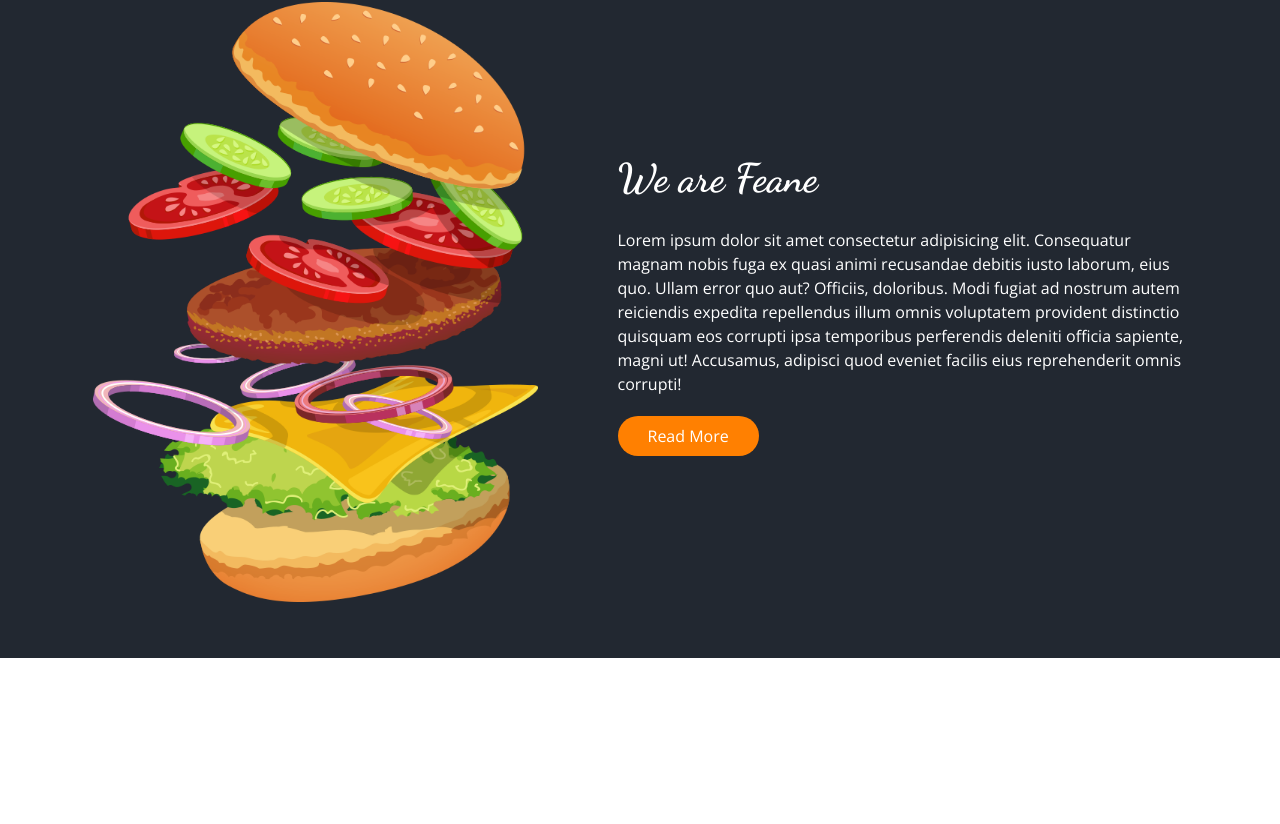
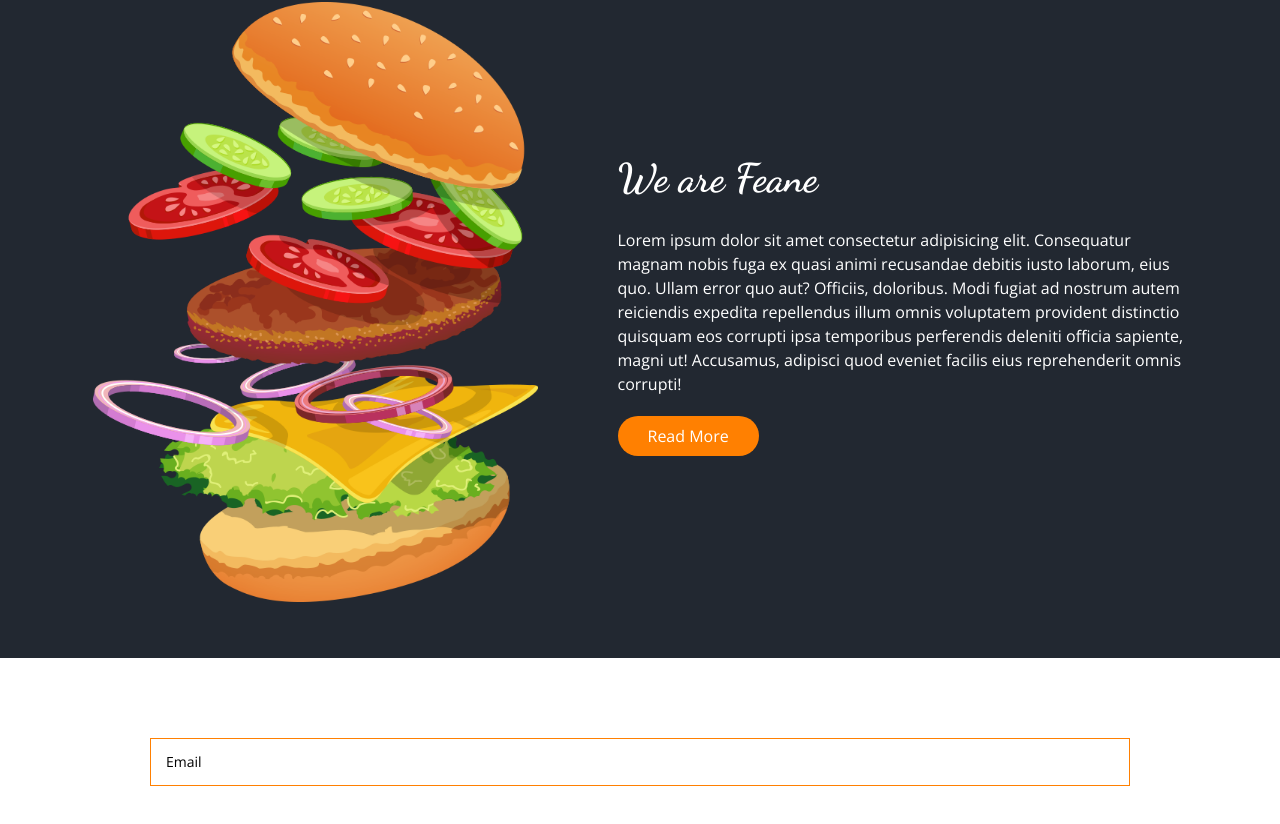
Before and after one commit to ilkaytech/fast_food_website, a Next.js app: page / in a window 1280 px wide. Shown: the part 1855-2679 px from the top of the page. Before the commit the page ends 2513 px from the top, so only its background shows below. Built offline with nearby package versions, Linux system fonts and the light colour scheme.

Commit message:
create_input

```diff
--- /dev/null
+++ b/components/form/Input.jsx
@@ -0,0 +1,26 @@
+import React from "react";
+
+const Input = () => {
+  return (
+    <div className="w-full">
+      <label className="relative block cursor-text w-full">
+        <input
+          type="text"
+          className="h-12 w-full border border-primary outline-none
+          px-4 peer pt-2 "
+          required
+        />
+        <span
+          className="absolute top-0 left-0 px-4
+        text-sm flex items-center h-full peer-focus:h-7
+        peer-focus:text-xs peer-valid:h-7 peer-valid:text-xs
+        transition-all "
+        >
+          Email
+        </span>
+      </label>
+    </div>
+  );
+};
+
+export default Input;
--- a/pages/index.jsx
+++ b/pages/index.jsx
@@ -2,6 +2,7 @@
 import Home from "./home";
 import Header from "../components/layout/Header";
 import Footer from "../components/layout/Footer";
+import Input from "../components/form/Input";
 
 export default function Index() {
   return (
@@ -18,6 +19,9 @@
       </Head>
       <Header />
       <Home />
+      <div className="p-20 container mx-auto">
+        <Input />
+      </div>
     </div>
   );
 }
```
